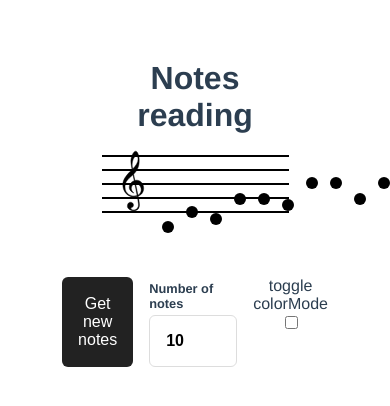
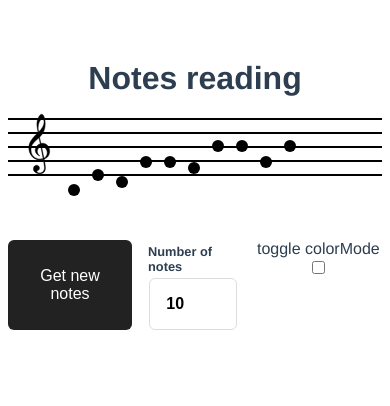
Before and after one commit to Arnaud-Dubois/notes-reading, a Vue app: page / in a window 390 px wide. Shown: the top 406 px of the page. Built offline with nearby package versions, Linux system fonts and the light colour scheme.

Commit message:
make the range longer on mobile

```diff
--- a/src/App.vue
+++ b/src/App.vue
@@ -32,4 +32,11 @@ export default {
   margin: 0 auto;
   max-width: 50%;
 }
+
+@media screen and (max-width: 640px) {
+  .container {
+    max-width: 100%;
+  }
+
+}
 </style>
```
